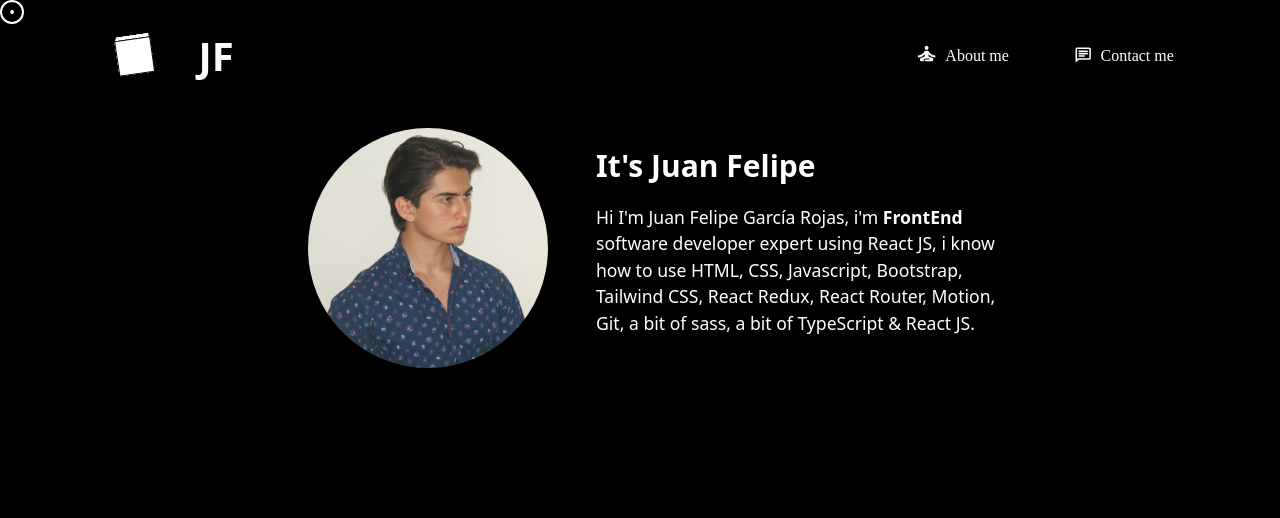
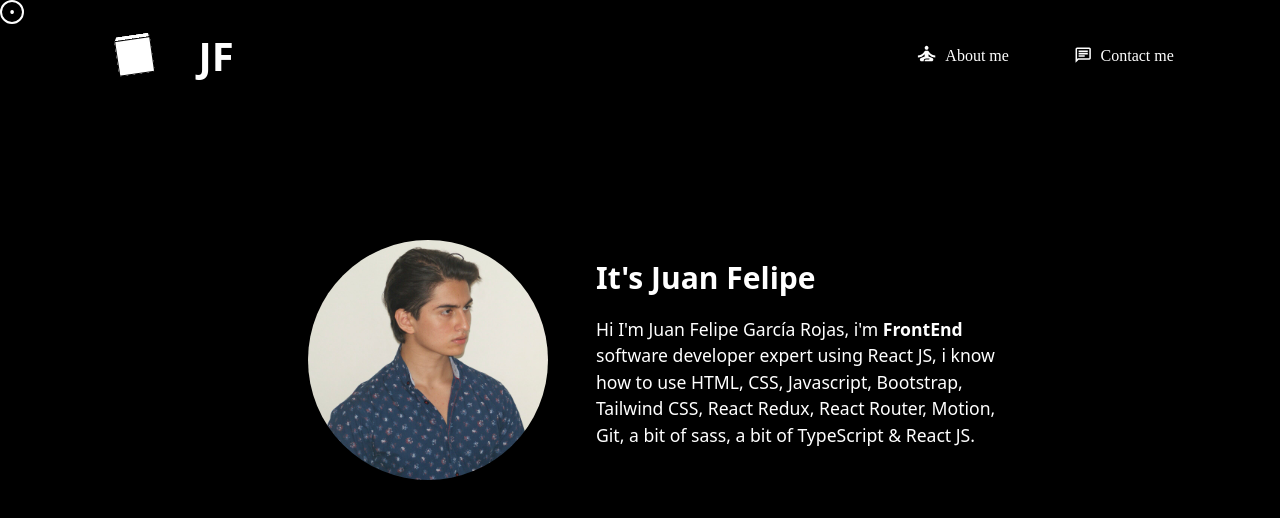
Before and after one commit to Juanfelipegrc/portafolio, a React (Vite) app: page / in a window 1280 px wide. Shown: the top 518 px of the page. Built offline with nearby package versions, Linux system fonts and the light colour scheme; a web font is replaced by a local one.

Commit message:
Twelfth Commit

```diff
--- a/src/pages/HomePage.jsx
+++ b/src/pages/HomePage.jsx
@@ -42,7 +42,7 @@ export const HomePage = () => {
         <div className='w-full flex flex-col items-center bg-black'>
 
             <div className='flex justify-center h-screen'>
-                <div className='w-[90%] sm:w-[80%] md:w-[75%] lg:w-[60%] grid grid-cols-12 pt-32'>
+                <div className='w-[90%] sm:w-[80%] md:w-[75%] lg:w-[60%] grid grid-cols-12 pt-[7rem] md:pt-[15rem] lg:pt-[15rem]'>
                     <div className='col-span-12 flex justify-center md:justify-end lg:justify-end items-center md:items-start lg:items-start  md:col-span-5 lg:col-span-5 pe-0 md:pe-7 lg:pe-7'>
                         <img
                             src={PrincipalProfilePicture}
```
